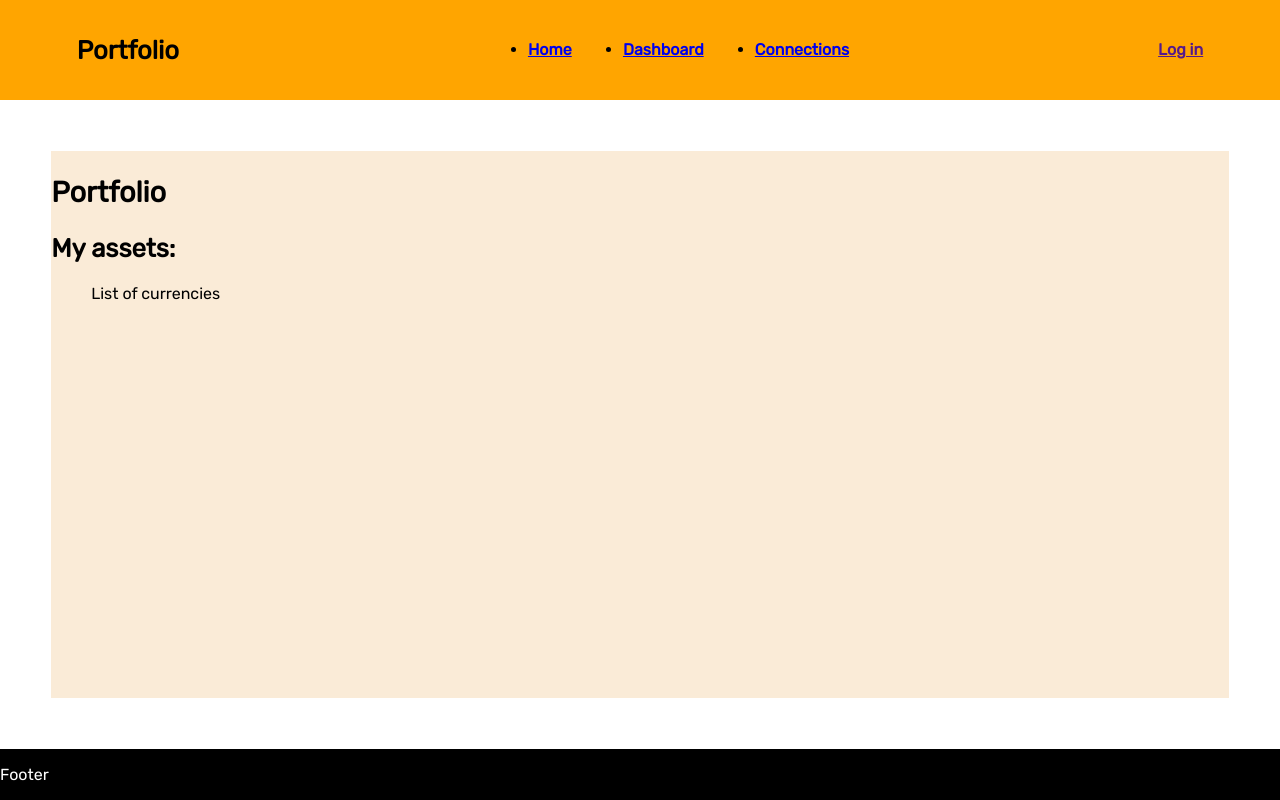
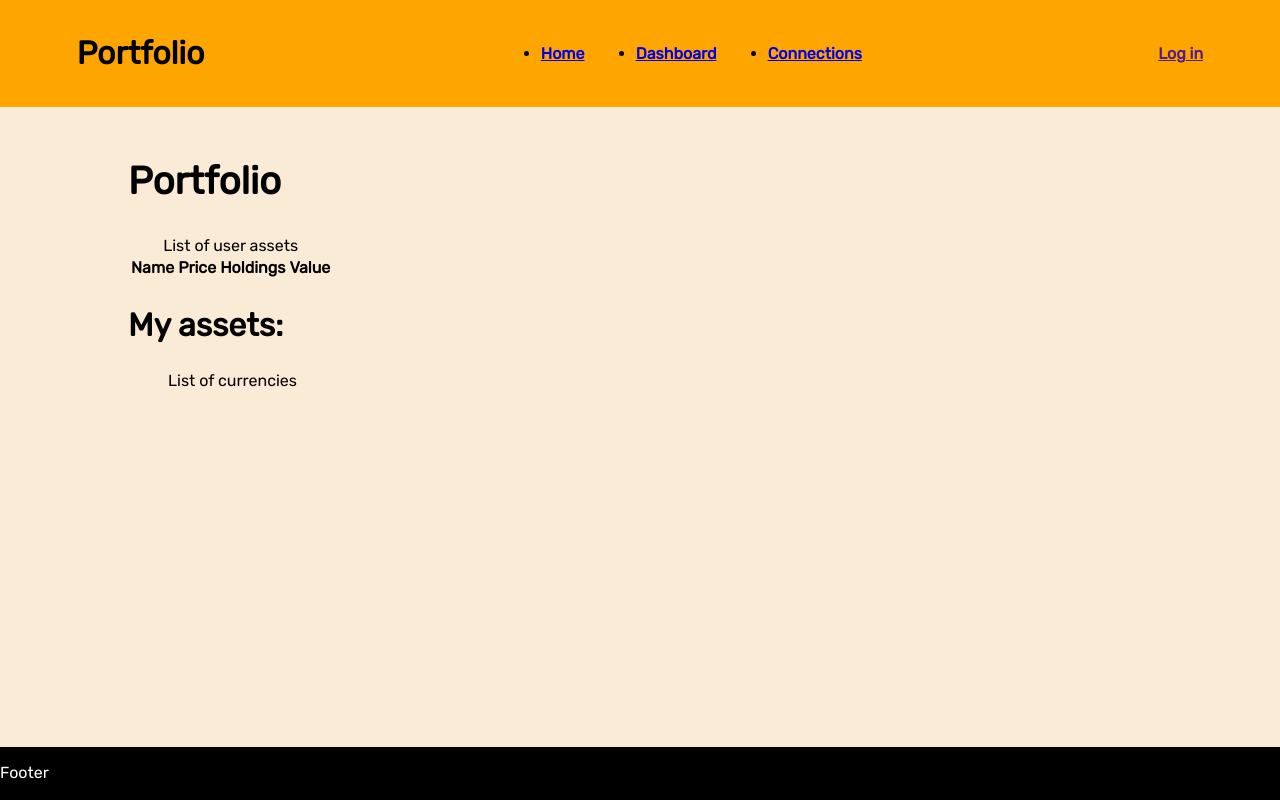
Before and after one commit to ra2dd/django-finances, a Django app: template portfolio/templates/dashboard.html in a window 1280 px wide. Run offline with Django 4.2, Linux system fonts and the light colour scheme; the template is opened without the code that fills it, so the values that code supplies are empty.

Commit message:
implement user assets list in DashboardView

```diff
--- a/portfolio/static/css/style.css
+++ b/portfolio/static/css/style.css
@@ -19,7 +19,6 @@ body
         "content"
         "footer";
         grid-template-rows: 1fr 6fr 0.5fr;
-        gap: 2vw;
 
 
     position: relative;
@@ -41,7 +40,6 @@ header
 .content-container
 {
     grid-area: content;
-    margin: 2% 4%;
     background-color: antiquewhite;
 }
 
@@ -55,17 +53,23 @@ footer
 
 
 /*
-    Styling content
+    Styling main content
 */
 h1
 {
-    font-size: 1.8rem;
+    font-size: 2.4rem;
 }
 
 h2
 {
-    font-size: 1.6rem;
+    font-size: 2rem;
 }
+
+.main-content
+{
+    margin: 4% 10%;
+}
+
 
 
 /*
--- a/portfolio/templates/base_generic.html
+++ b/portfolio/templates/base_generic.html
@@ -51,8 +51,10 @@
             </header>
 
             <section class="content-container">
-                {% block content %}
-                {% endblock %}
+                <div class="main-content">
+                    {% block content %}
+                    {% endblock %}
+                </div>
             </section>
 
             <footer>
--- a/portfolio/templates/dashboard.html
+++ b/portfolio/templates/dashboard.html
@@ -5,7 +5,45 @@
 {% endblock %}
 
 {% block content %}
-    <h1>Portfolio</h1>
+    <div class="main-header">
+        <h1>Portfolio</h1>
+    </div>
+
+
+    <table>
+        <caption>
+            List of user assets
+        </caption>
+
+        <thead>
+            <th scope="col">Name</th>
+            <th scope="col">Price</th>
+            <th scope="col">Holdings</th>
+            <th scope="col">Value</th>
+        </thead>
+
+        <tbody>
+            {% for balance in user_balance_list %}
+                <tr>
+                    <th scope="row">{{ balance.asset }}</th>
+                    <th scope="row">{{ balance.latest_price }}</th>
+                    <th scope="row">{{ balance.latest_holding }}</th>
+                    <th scope="row">{{ balance.latest_value }}</th>
+                </tr>
+            {% endfor %}
+        </tbody>
+    </table>
+
+
+
+
+
+
+
+
+
+
+
 
     <h2>My assets:</h2>
 
```
Also changed, not shown: portfolio/models.py (+6 -3 lines), portfolio/views.py (+32 -10 lines), portfolio/migrations/0010_alter_assetbalancehistory_options_and_more.py (added), portfolio/migrations/0011_alter_assetbalance_options.py (added).
